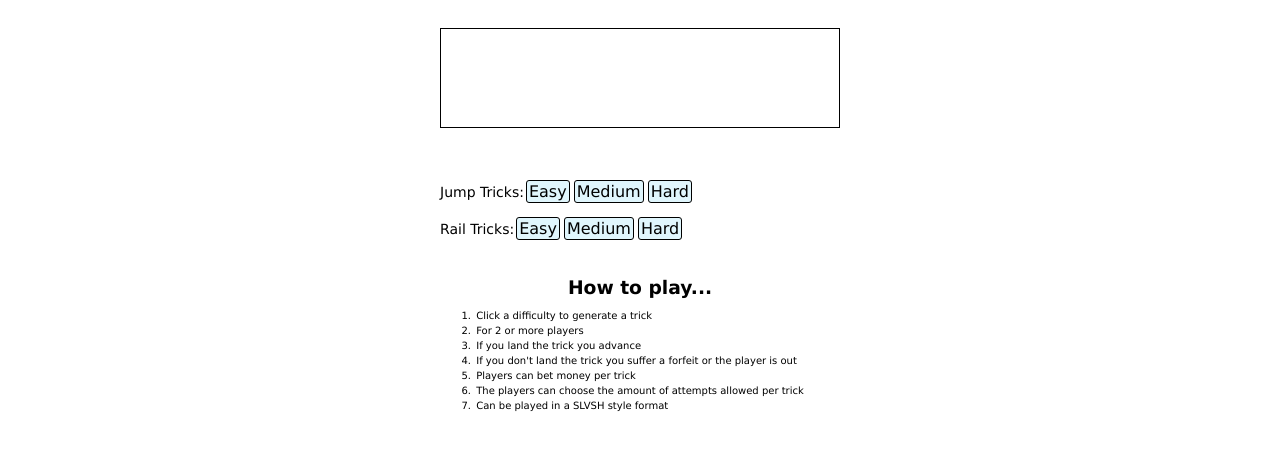
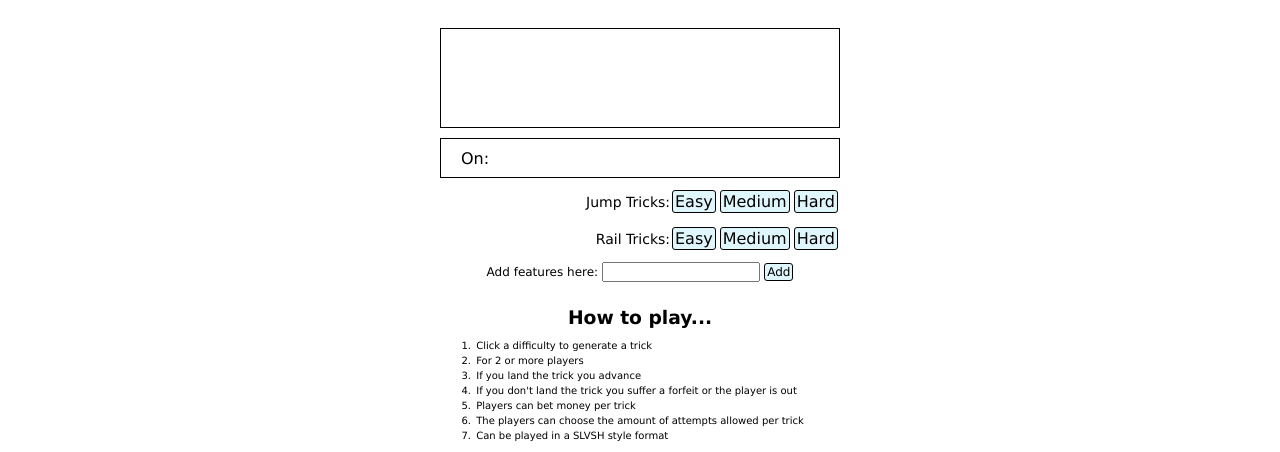
Before and after one commit to conradhunter/snow-dice, a plain HTML site: page index.html in a window 1280 px wide. Shown: the part 170-622 px from the top of the page. Drawn offline with Linux system fonts and the light colour scheme.

Commit message:
final commit for testing

```diff
--- a/index.html
+++ b/index.html
@@ -30,6 +30,9 @@
         <div id="output__box">
             <h3 id="output"></h3>
         </div>
+        <div id="feature__output">
+            <h3 id="on-feature">On: <h3 id="feature-output"></h3></h3>
+        </div>
         <div id="level__select">
             <p class="trick__type">Jump Tricks:</p>
             <button class="level__btn" onclick="generateEasySkiJumpTrick()">Easy</button>
@@ -42,6 +45,15 @@
             <button class="level__btn" onclick="generateMediumSkiRailTrick()">Medium</button>
             <button class="level__btn">Hard</button>
         </div>
+
+        <div id="input__feature">
+            <div id="input-feature-form">
+                <p>Add features here:</p>
+                <input id="input" type="text">
+                <button id="addFeature-btn" onclick="appendFeatureForTrick()">Add</button>
+            </div>
+        </div>
+
         <div id="rules">
             <h3>How to play...</h3>
             <ol>
--- a/script.js
+++ b/script.js
@@ -138,8 +138,32 @@ const hardSnowboardJump = [];
 // Logic
 
 const outputHeading = document.querySelector("#output");
+const randomGrab = skiGrabs[Math.floor(Math.random() * skiGrabs.length)];
 
-const randomGrab = skiGrabs[Math.floor(Math.random() * skiGrabs.length)];
+// Add features
+const input = document.querySelector('#input');
+const featuresList = [];
+const featureOutput = document.querySelector('#feature-output');
+
+function appendFeatureForTrick() {
+  function checkInput() {
+    if (input.value != '') {
+      addedFeature = input.value;
+    } else {
+      return
+    }
+  }
+  checkInput();
+  const featureToPerformTrickOn = featuresList[Math.floor(Math.random() * featuresList.length)];
+  featuresList.push(addedFeature);
+  input.value = '';
+  console.log(featuresList);
+  if (featuresList < 1) {
+    return
+  } else {
+    featureOutput.innerText = featureToPerformTrickOn;
+  }
+}
 
 // Easy Tricks Logic
 function generateEasySkiJumpTrick() {
--- a/styles.css
+++ b/styles.css
@@ -56,21 +56,42 @@ main {
     display: flex;
     align-items: center;
     justify-content: center;
-    margin: 50px 0;
+    margin-top: 50px;
 }
 
-#output {
+#feature__output {
+    border: 1px solid black;
+    margin-top: 10px;
+    margin-bottom: 10px;
+    height: 40px;
+    width: 70%;
+    max-width: 400px;
+    display: flex;
+    align-items: center;
+    justify-content: space-between;
+    padding: 0 10px;
+}
+
+#output, #feature-output {
     text-align: center;
     font-size: 16px;
     font-weight: 400;
     padding: 0 10px;
 }
 
+#on-feature {
+    text-align: left;
+    width: 50%;
+    font-size: 16px;
+    font-weight: 400;
+    padding: 0 10px
+}
+
 #level__select {
     width: 70%;
     max-width: 400px;
     display: flex;
-    justify-content: flex-start;
+    justify-content: flex-end;
     margin-bottom: 10px;
     align-items: center;
 }
@@ -86,6 +107,33 @@ main {
 
 .trick__type {
     font-size: 14px;
+}
+
+#input-feature-form {
+    display: flex;
+    width: 100%;
+    align-items: center;
+    justify-content: center;
+}
+
+#input-feature-form p {
+    font-size: 12px;
+    margin-right: 4px;
+}
+
+#input-feature-form input {
+    outline: none;
+    font-size: 12px;
+    padding: 1px 2px;
+}
+
+#addFeature-btn {
+    margin-left: 4px;
+    font-size: 12px;
+    background-color: rgb(224, 246, 253);
+    border: 1px solid black;
+    border-radius: 3px;
+    padding: 1px 2px;
 }
 
 /* HAMBURGER MODAL */
```
